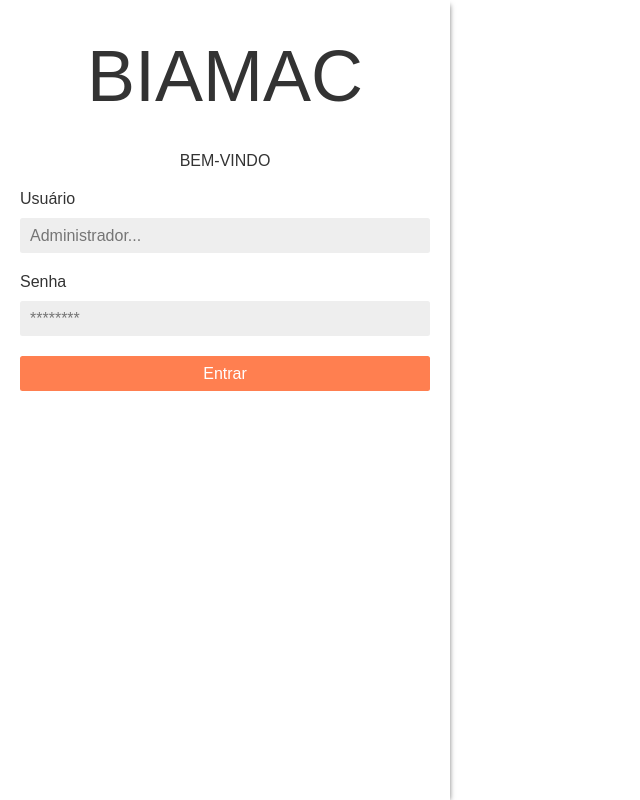
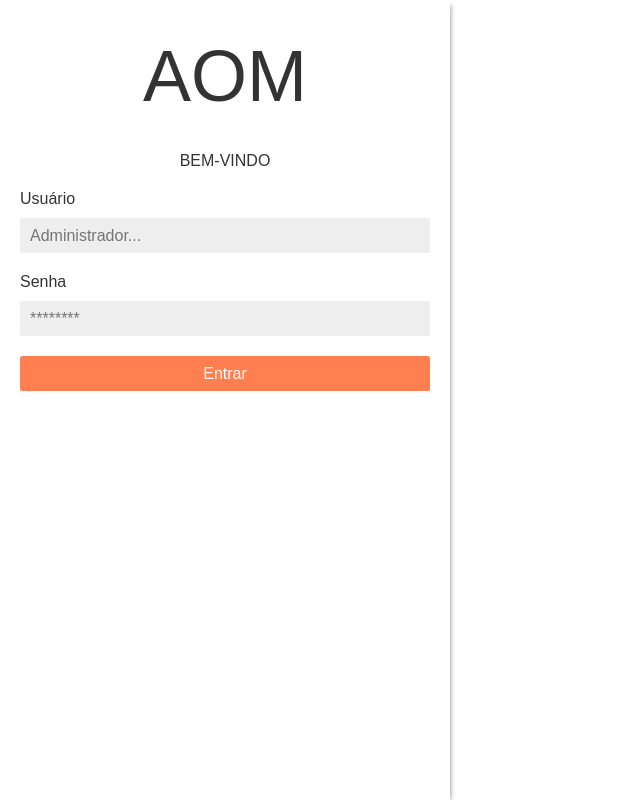
Before and after one commit to jvgrubef/mechanical-workshop-assistant, a PHP site: page /login.php in a window 1280 px wide. Shown: the whole page, without its empty margins (0-640 px from the left). Run offline with PHP 8.4, Linux system fonts and the light colour scheme.

Commit message:
You didn't see anything 🤫

```diff
--- a/login.php
+++ b/login.php
@@ -20,7 +20,7 @@
     </head>
     <body>
         <div class="login-wrapper" id="login">
-            <h1>BIAMAC</h1>
+            <h1>AOM</h1>
             <p class="form-message">BEM-VINDO</p>
             <form class="form-content">
                 <label class="form-input-text">
```
